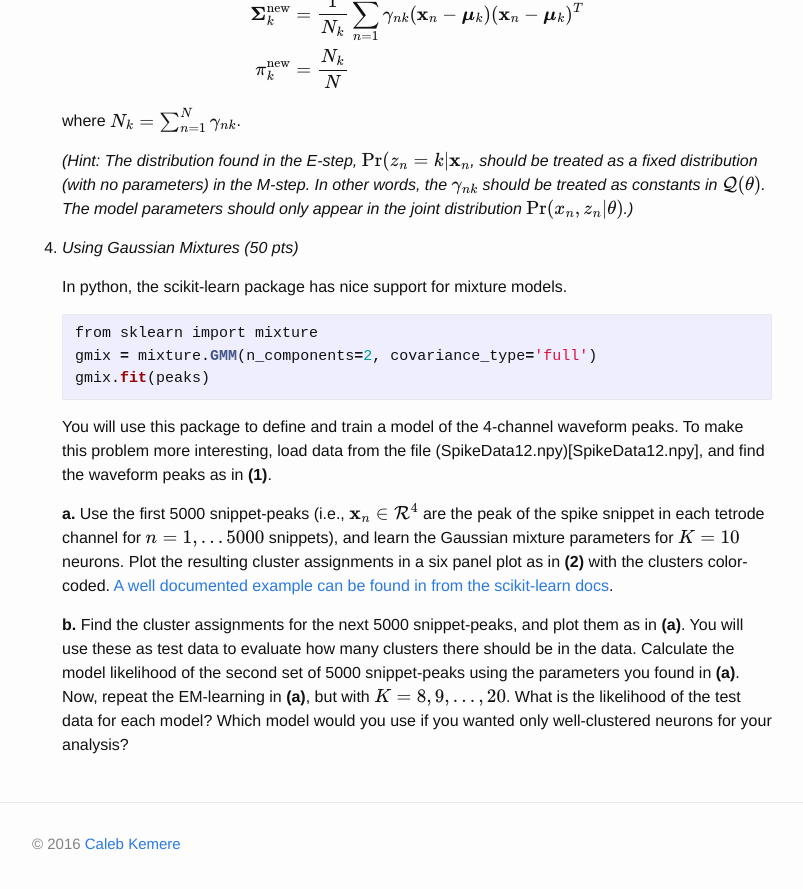
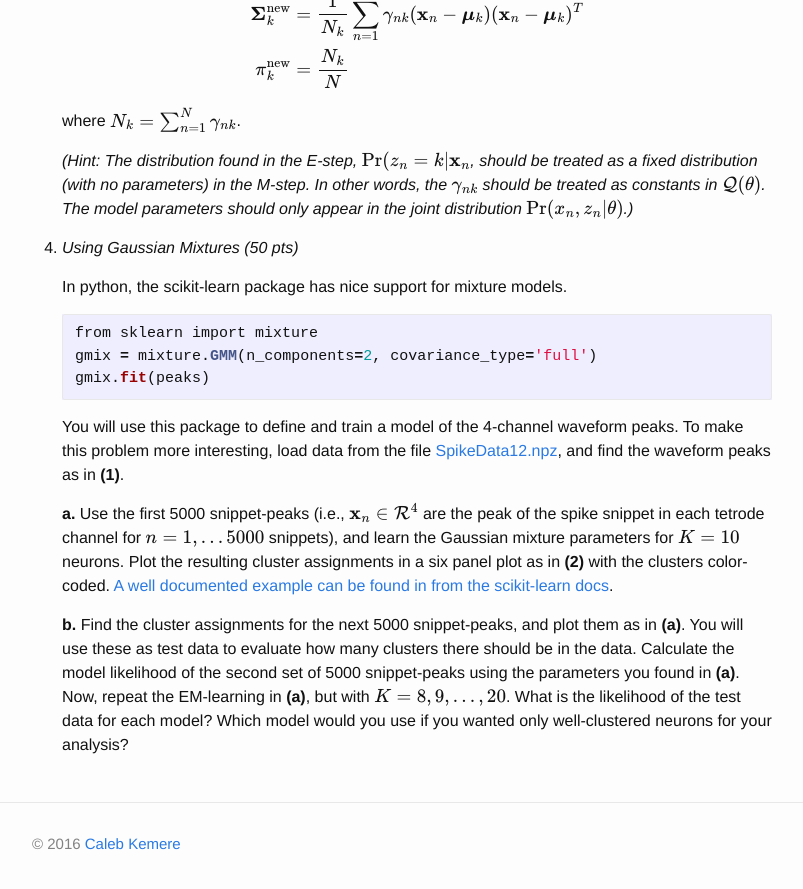
Before and after one commit to elec548/elec548.github.io, a Jekyll site: the page built from Assignments/hw6.md, in a window 1280 px wide and 900 px high, scrolled down 2926 px. Shown: the top 889 px of the window, without its empty margins (238-1041 px from the left). Built offline with Jekyll 4.4.1, drawn with Linux system fonts in a browser that asks for light colours; formulas are drawn with MathJax 3.

Commit message:
Updated links in hw6

```diff
--- a/Assignments/hw6.md
+++ b/Assignments/hw6.md
@@ -193,7 +193,7 @@ and the recorded portion of the action potential waveform ("snippet") is in a
 
     You will use this package to define and train a model of the 4-channel
     waveform peaks. To make this problem more interesting, load data from the
-    file (SpikeData12.npy)[SpikeData12.npy], and find the waveform peaks as in
+    file [SpikeData12.npz](SpikeData12.npz), and find the waveform peaks as in
     **(1)**.
 
     **a.** Use the first 5000 snippet-peaks (i.e., $$\mathbf{x}_n \in
```
